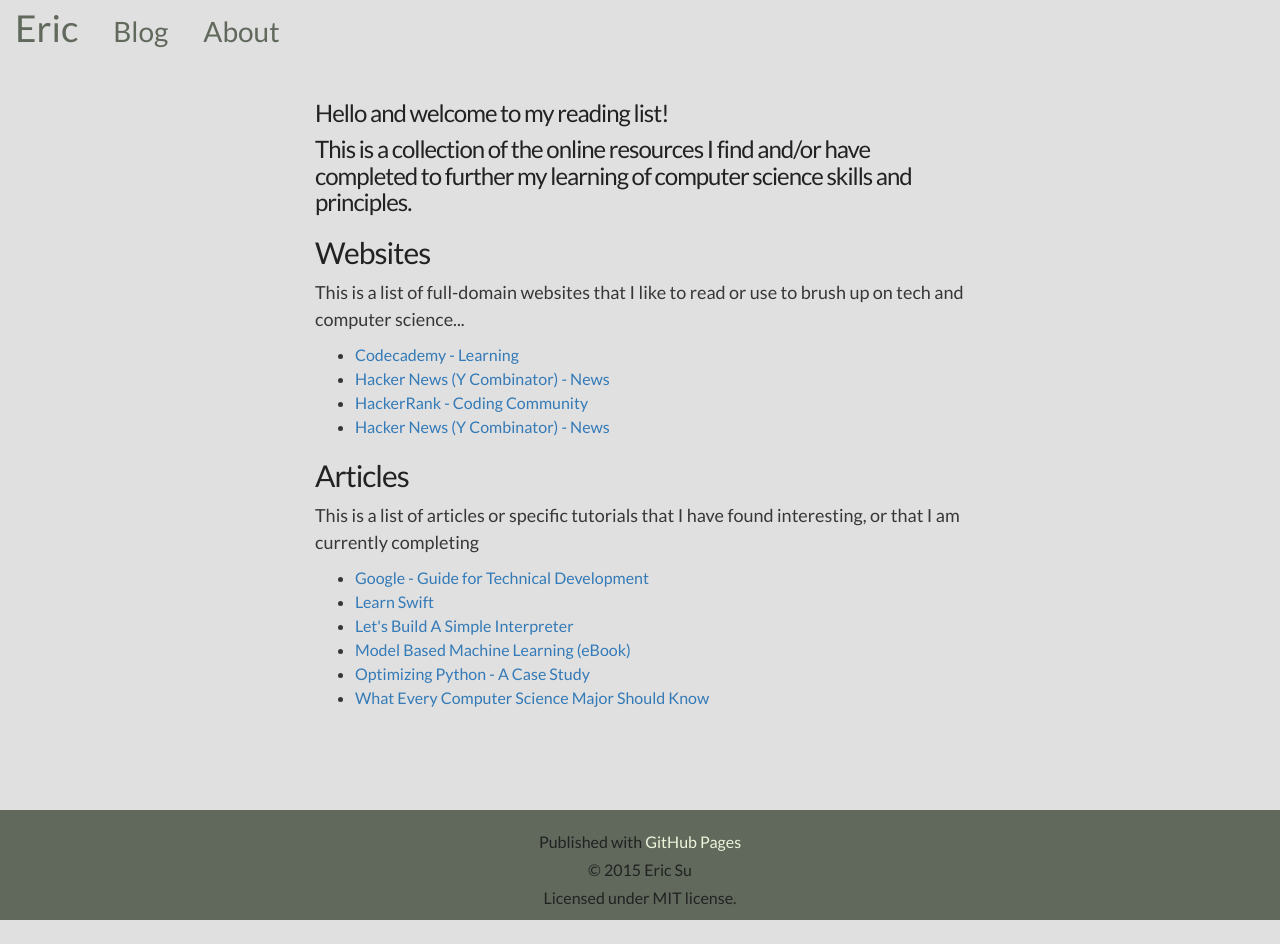
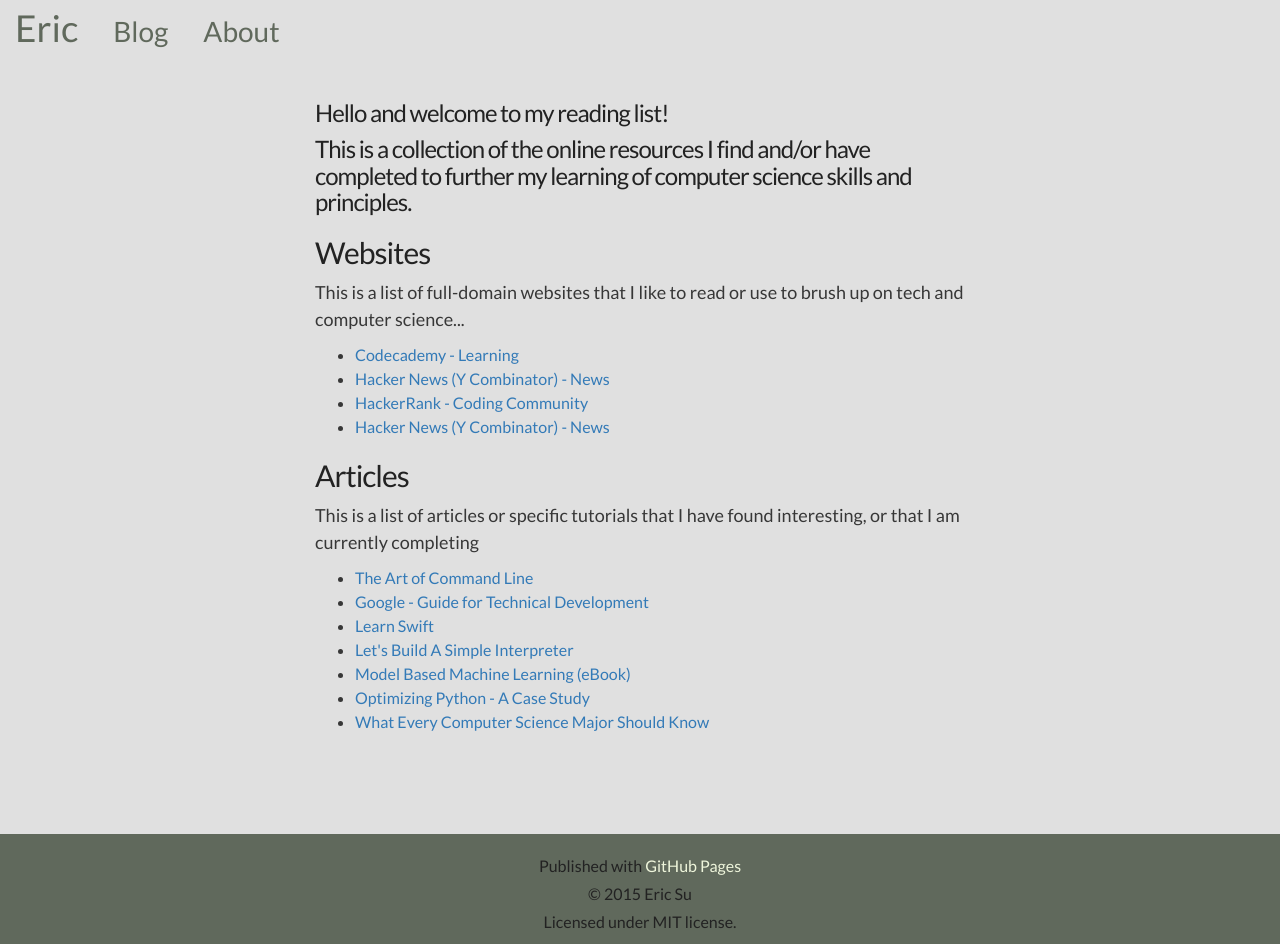
Before and after one commit to eric-cc-su/eric-cc-su.github.io, a Jekyll site: the page built from reading-list/index.html, in a window 1280 px wide and 944 px high. Built offline with Jekyll 4.4.1, drawn with Linux system fonts in a browser that asks for light colours.

Commit message:
Update Reading List

```diff
--- a/reading-list/index.html
+++ b/reading-list/index.html
@@ -22,6 +22,7 @@
     <h2>Articles</h2>
     <p>This is a list of articles or specific tutorials that I have found interesting, or that I am currently completing</p>
     <ul>
+        <li><a href="https://github.com/jlevy/the-art-of-command-line">The Art of Command Line</a></li>
         <li><a href="https://www.google.com/about/careers/students/guide-to-technical-development.html">Google - Guide for Technical Development</a></li>
         <li><a href="http://books.aidanf.net/learn-swift">Learn Swift</a></li>
         <li><a href="http://ruslanspivak.com/lsbasi-part1/">Let's Build A Simple Interpreter</a></li>
```
